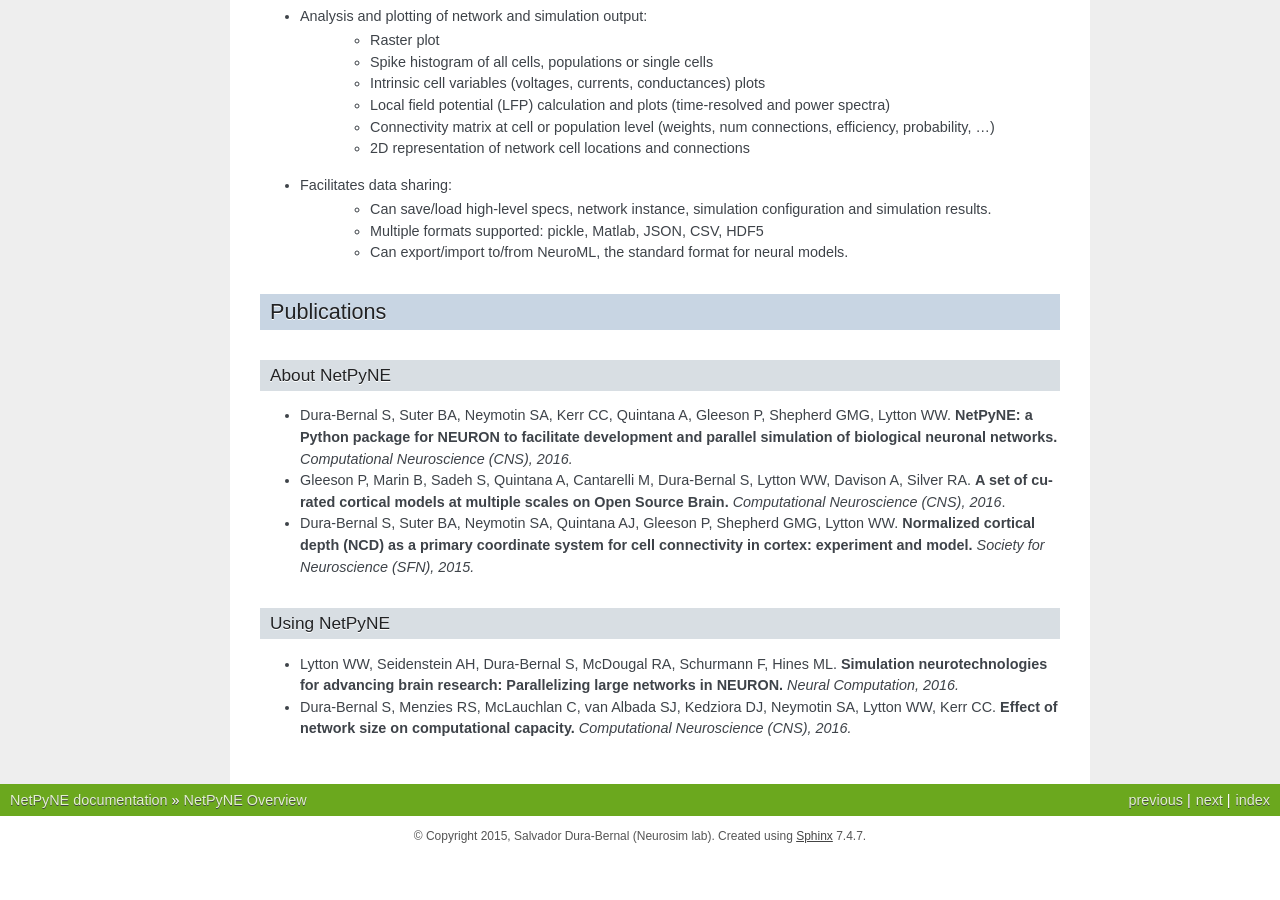
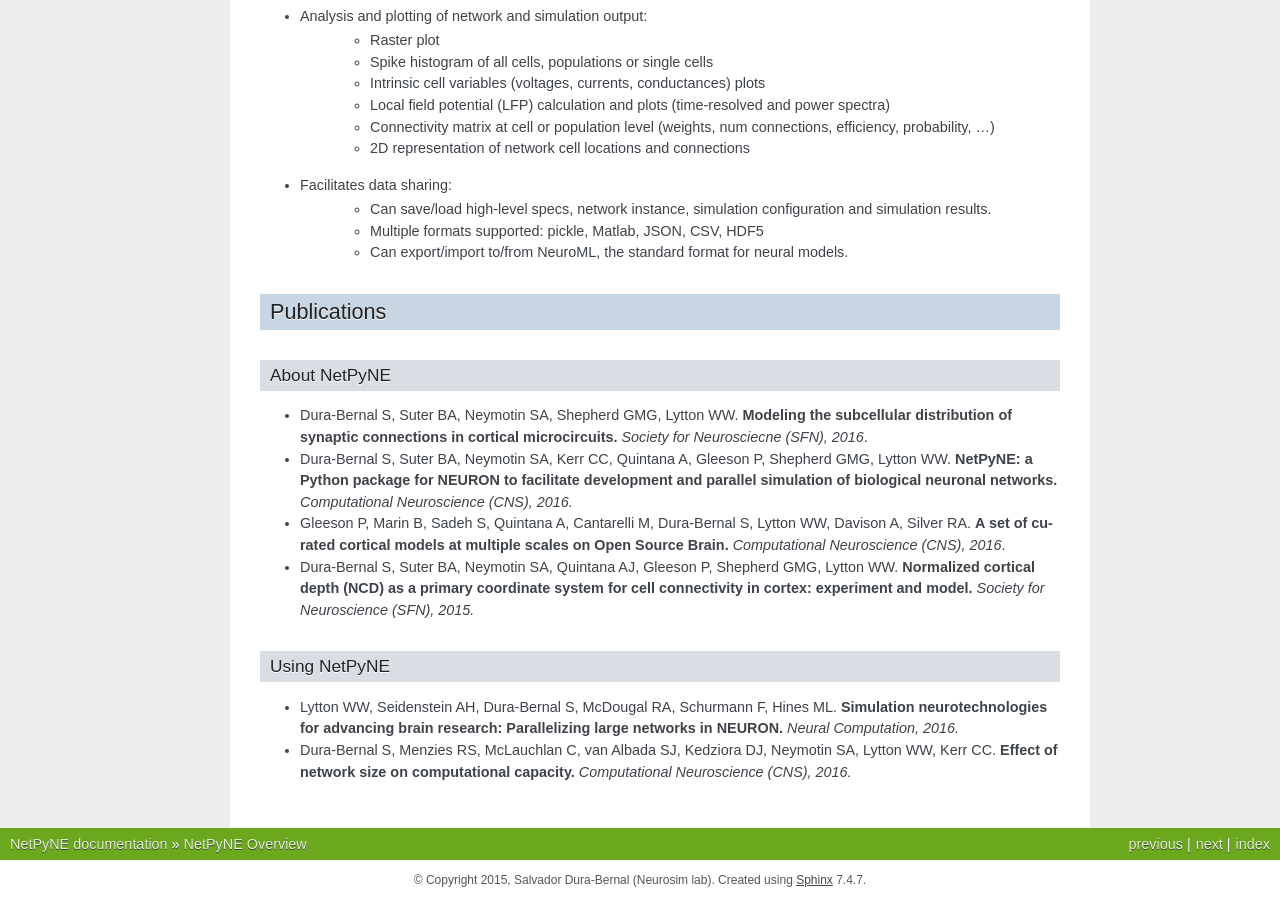
Before and after one commit to suny-downstate-medical-center/netpyne, a Sphinx documentation site: the page built from doc/source/overview.rst, in a window 1280 px wide and 900 px high, scrolled down 2039 px. Built offline with Sphinx 7.4.7, drawn with Linux system fonts in a browser that asks for light colours; before the commit the page ends 2895 px from its top, so only the background shows below that.

Commit message:
added pub to doc

```diff
--- a/doc/source/overview.rst
+++ b/doc/source/overview.rst
@@ -74,6 +74,8 @@
 About NetPyNE
 ^^^^^^^^^^^^^^^^
 
+- Dura-Bernal S, Suter BA, Neymotin SA, Shepherd GMG, Lytton WW. **Modeling the subcellular distribution of synaptic connections in cortical microcircuits.** *Society for Neurosciecne (SFN), 2016*.
+
 - Dura-Bernal S, Suter BA, Neymotin SA, Kerr CC, Quintana A, Gleeson P, Shepherd GMG, Lytton WW. **NetPyNE: a Python package for NEURON to facilitate development and parallel simulation of biological neuronal networks.** *Computational Neuroscience (CNS), 2016.*
 
 - Gleeson P, Marin B, Sadeh S, Quintana A, Cantarelli M, Dura-Bernal S, Lytton WW, Davison A, Silver RA. **A set of curated cortical models at multiple scales on Open Source Brain.** *Computational Neuroscience (CNS), 2016*.
```
